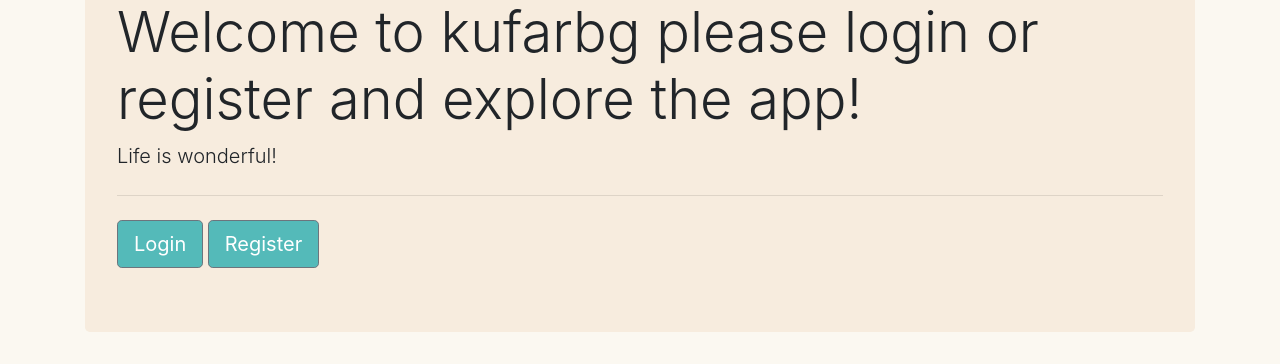
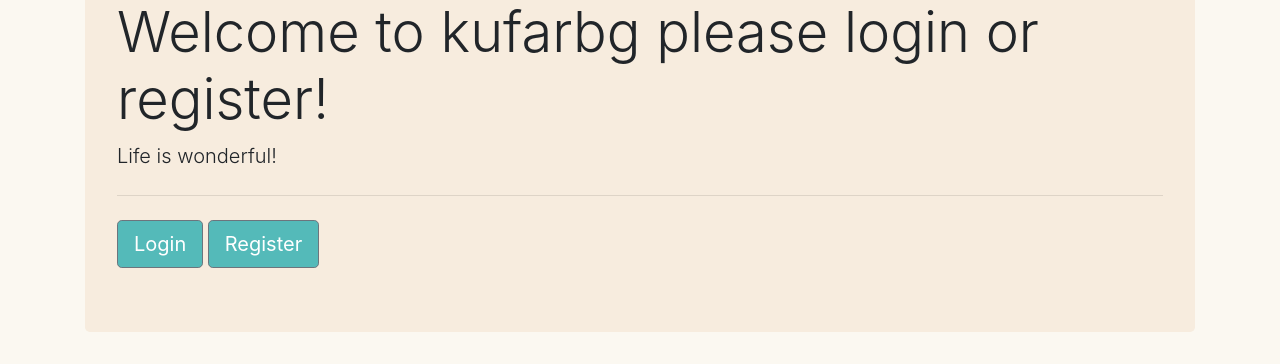
Before and after one commit to ivan-yosifov88/kufarbg_app, a Django app: page / in a window 1280 px wide. Shown: the part 931-1295 px from the top of the page. Run offline with Django 4.2, Linux system fonts and the light colour scheme; data that the repository does not hold is empty; some libraries are stand-ins or nearby versions.

Commit message:
Update show_home.html

```diff
--- a/templates/main/show_home.html
+++ b/templates/main/show_home.html
@@ -10,7 +10,7 @@
             {% if is_user %}
                 <h1>Hello {{ user }}</h1>
             {% else %}
-                <h1 class="display-4">Welcome to kufarbg please login or register and explore the app!</h1>
+                <h1 class="display-4">Welcome to kufarbg please login or register!</h1>
             {% endif %}
             <p class="lead">{{ thoughts }}</p>
             <hr class="my-4">
```
